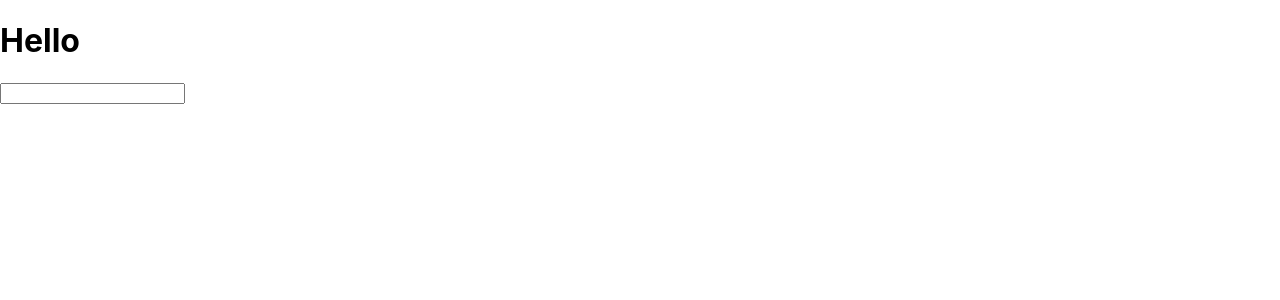
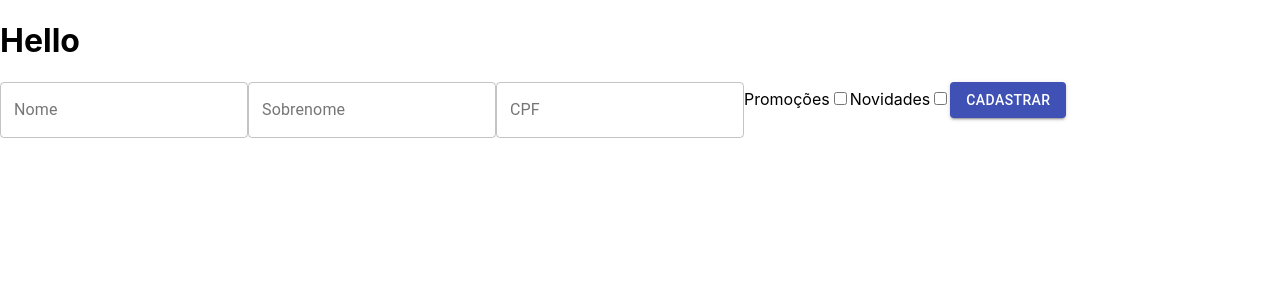
Before and after one commit to Matheusafonsouza/react-form, a React (Create React App) app: page / in a window 1280 px wide. Shown: the top 300 px of the page. Built offline with nearby package versions, Linux system fonts and the light colour scheme.

Commit message:
feat: using materialui textfields and button

```diff
--- a/package.json
+++ b/package.json
@@ -3,9 +3,11 @@
   "version": "0.1.0",
   "private": true,
   "dependencies": {
+    "@material-ui/core": "^4.12.3",
     "@testing-library/jest-dom": "^5.11.4",
     "@testing-library/react": "^11.1.0",
     "@testing-library/user-event": "^12.1.10",
+    "prettier": "^2.5.1",
     "react": "^17.0.2",
     "react-dom": "^17.0.2",
     "react-scripts": "4.0.3",
@@ -34,5 +36,6 @@
       "last 1 firefox version",
       "last 1 safari version"
     ]
-  }
+  },
+  "devDependencies": {}
 }
--- a/src/components/RegisterForm/RegisterForm.jsx
+++ b/src/components/RegisterForm/RegisterForm.jsx
@@ -1,9 +1,41 @@
 import React from 'react';
+import { TextField, Button } from '@material-ui/core';
 
 const RegisterForm = () => {
   return (
     <form>
-      <input type="text" />
+      <TextField
+        id='outlined-basic'
+        label='Nome'
+        variant='outlined'
+        type='text'
+      />
+      <TextField
+        id='outlined-basic'
+        label='Sobrenome'
+        variant='outlined'
+        type='text'
+      />
+      <TextField
+        id='outlined-basic'
+        label='CPF'
+        variant='outlined'
+        type='text'
+      />
+
+      <label>Promoções</label>
+      <input type='checkbox' />
+
+      <label>Novidades</label>
+      <input type='checkbox' />
+
+      <Button
+        type='submit'
+        variant='contained'
+        color='primary'
+      >
+        Cadastrar
+      </Button>
     </form>
   );
 };
```
Also changed, not shown: 2 other files (tests, documents, lock files or other folders).
